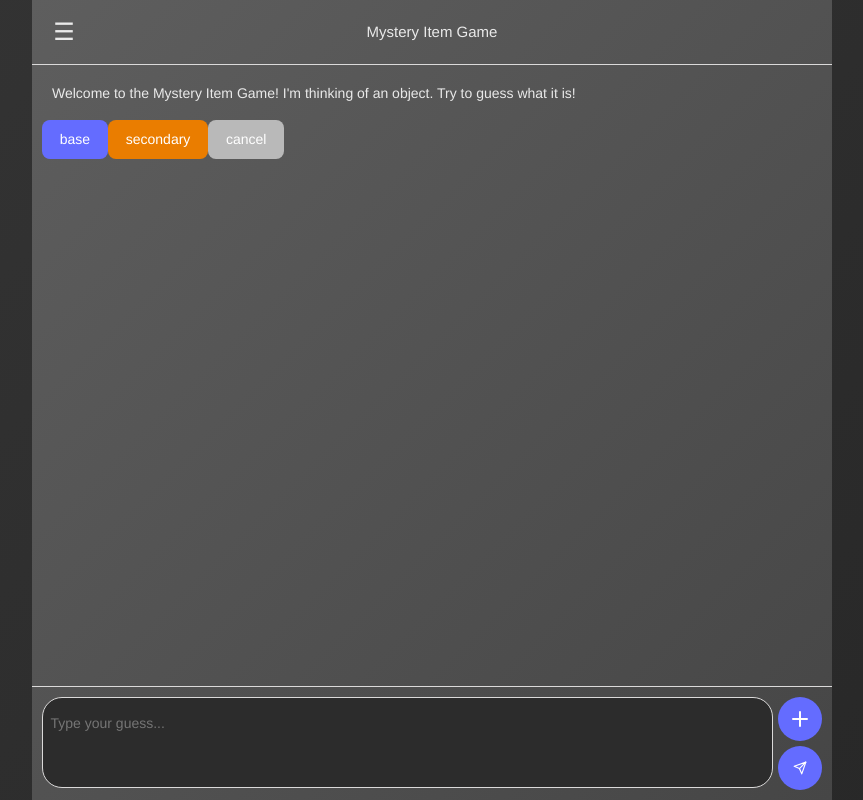
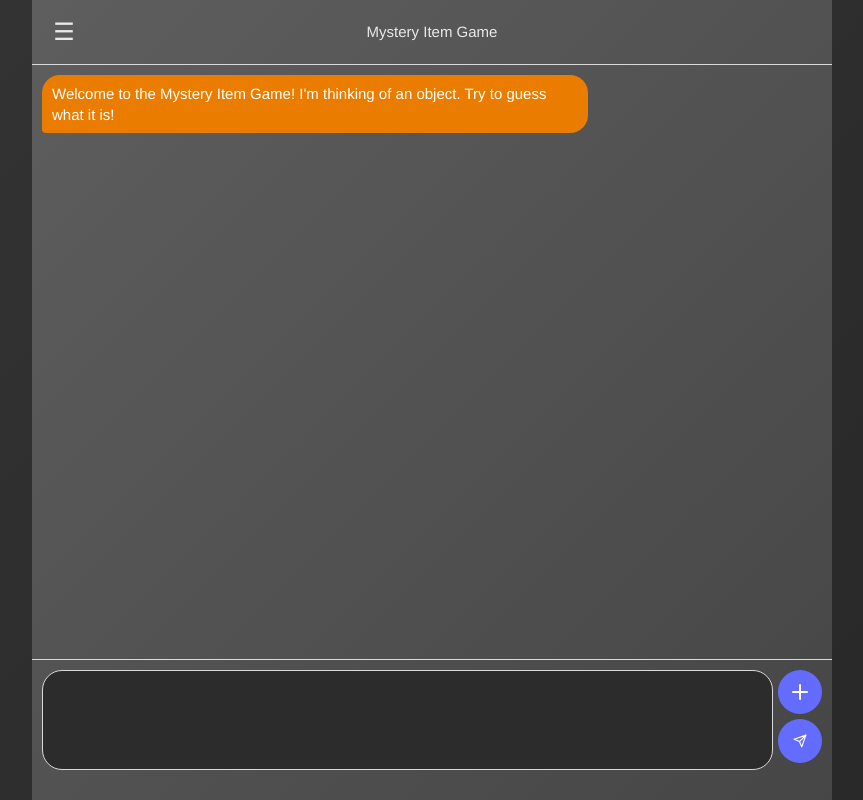
Before and after one commit to cobrauf/ai-demos, a React (Vite) app in the folder frontend/: page /demos/mystery-item in a window 1280 px wide. Shown: the whole page, without its empty margins (208-1071 px from the left). Built offline with nearby package versions, Linux system fonts and the light colour scheme; no server answers.

Commit message:
refine chat message and input box visuals

```diff
--- a/frontend/src/components/ChatInput/ChatInput.module.css
+++ b/frontend/src/components/ChatInput/ChatInput.module.css
@@ -12,12 +12,15 @@
   border: 1px solid var(--border-color);
   border-radius: 20px;
   margin-right: 0.5rem;
+  margin-bottom: 2rem;
   background-color: var(--input-bg-color);
   color: var(--text-color);
   white-space: pre-wrap;
   word-wrap: break-word;
   resize: none;
   overflow: hidden;
+  font-size: 1.7rem;
+  min-height: 10rem;
 }
 .textInput:focus {
   outline: 1px solid var(--accent-color);
--- a/frontend/src/components/ChatInput/ChatInput.tsx
+++ b/frontend/src/components/ChatInput/ChatInput.tsx
@@ -54,7 +54,7 @@ const ChatInput: React.FC<ChatInputProps> = ({
         ref={textareaRef}
         rows={1}
         className={styles.textInput}
-        placeholder="Type your guess..."
+        placeholder=""
         value={inputValue}
         onChange={(e) => setInputValue(e.target.value)}
         onKeyDown={handleKeyDown}
--- a/frontend/src/components/ChatMessage/ChatMessage.module.css
+++ b/frontend/src/components/ChatMessage/ChatMessage.module.css
@@ -8,6 +8,7 @@
   border-radius: 18px;
   max-width: 70%;
   word-wrap: break-word;
+  font-size: 1.5rem;
 }
 
 /* AI message styles (left-aligned) */
@@ -16,8 +17,8 @@
 }
 
 .ai .bubble {
-  background-color: var(--button-bg-color);
-  color: var(--text-color);
+  background-color: var(--btn-secondary-bg);
+  color: var(--btn-secondary-text);
   border-bottom-left-radius: 4px;
 }
 
--- a/frontend/src/styles/index.css
+++ b/frontend/src/styles/index.css
@@ -41,7 +41,7 @@ html[data-theme="dark"] {
 
 html[data-theme="light"] {
   --background: linear-gradient(135deg, #7b87bd 0%, #9175ad 100%);
-  --text-color: #213547;
+  --text-color: #474747;
   --text-color-secondary: #555555;
   --background-hover: #f0f0f0;
   --chat-background: linear-gradient(135deg, #e1e9ff 0%, #fdd8ea 100%);
--- a/frontend/src/views/MysteryItemView/MysteryItemView.tsx
+++ b/frontend/src/views/MysteryItemView/MysteryItemView.tsx
@@ -64,15 +64,9 @@ const MysteryItemView: React.FC<MysteryItemViewProps> = ({ onMenuClick }) => {
           <ChatMessage key={index} sender={msg.sender} text={msg.text} />
         ))}
         {isLoading && <ChatMessage sender="loading" text="Thinking..." />}
-        <Button
-          variant="base"
-          onClick={handleNewGame}
-          className={styles.newGameButton}
-        >
-          base
-        </Button>
-        <Button variant="secondary">secondary</Button>
-        <Button variant="cancel">cancel</Button>
+        {/* <Button variant="base">base</Button> */}
+        {/* <Button variant="secondary">secondary</Button> */}
+        {/* <Button variant="cancel">cancel</Button> */}
         {/* <Button variant="disabled">disabled</Button> */}
         {/* <Button variant="icon">icon</Button> */}
         {/* <Button variant="iconCircle">iconCircle</Button> */}
```
